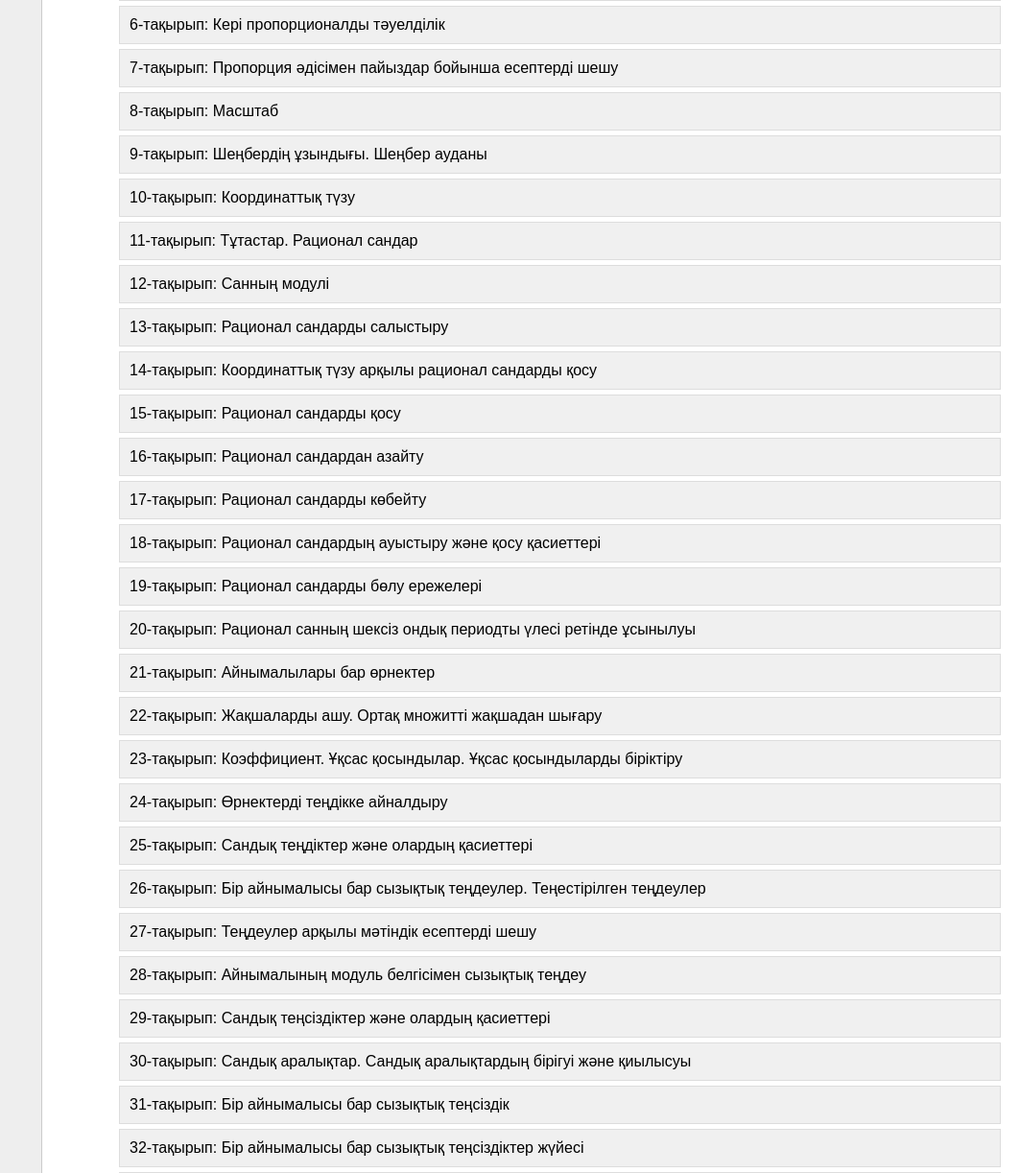
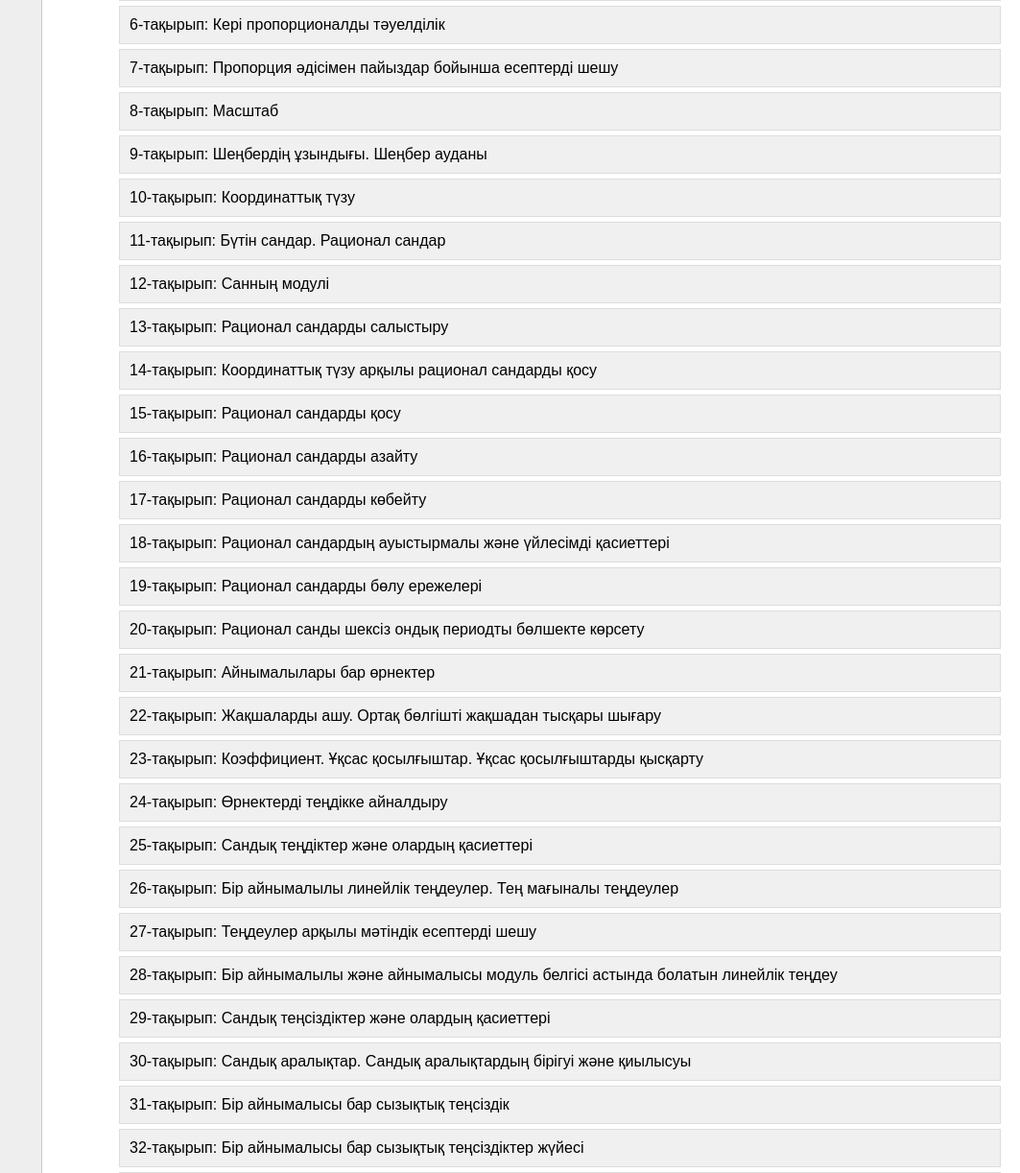
Before and after one commit to KenyanWarriorTea/Math_tests, a Django app: page /kz/ in a window 1280 px wide. Shown: the part 447-1669 px from the top of the page at 96% size, without its empty margins (217-1280 px from the left). Run offline with Django 5.2, Linux system fonts and the light colour scheme; data that the repository does not hold is empty.

Commit message:
Сайтпочтиготов

```diff
--- a/bard/static/css/styles.css
+++ b/bard/static/css/styles.css
@@ -444,7 +444,7 @@ ul.lang-list li a:hover {color: #fdc073;}
 	padding: 5px;
 	color: #aaa;
 	font-size: 14px;
-	font-family: Verdana, Geneva, Arial, Helvetica;
+	font-family: Verdana, Geneva, Arial, Helvetica, serif;
 	text-align: left;
 	overflow: hidden;
 }
@@ -512,3 +512,34 @@ ul.lang-list li a:hover {color: #fdc073;}
 .list-pages .page-num-selected:hover {
 	box-shadow: none;
 }
+@media (max-width: 768px) {
+    /* Стили для мобильных устройств */
+    .header, .mainmenu {
+        /* Пример: уменьшение размера шрифта для меню */
+        font-size: 14px;
+    }
+
+    .custom-button, .submit-button, .custom-test-button {
+        /* Пример: уменьшение размера кнопок */
+        padding: 8px 16px;
+        font-size: 14px;
+    }
+
+    ul.tests li, ul.mainmenu li, .left-chapters ul li {
+        /* Пример: уменьшение отступов */
+        margin-bottom: 3px;
+    }
+
+    .left-chapters ul {
+        /* Пример: уменьшение ширины боковой панели */
+        width: 100%;
+        padding: 10px;
+    }
+
+    .content {
+        /* Пример: уменьшение отступов для основного содержимого */
+        padding: 20px;
+    }
+
+    /* Дополнительные стили для мобильных устройств */
+}
--- a/bard/templates/base2.html
+++ b/bard/templates/base2.html
@@ -74,24 +74,24 @@
         <li><a href="/topics/46">8-тақырып: Масштаб</a></li>
         <li><a href="/topics/47">9-тақырып: Шеңбердің ұзындығы. Шеңбер ауданы</a></li>
         <li><a href="/topics/48">10-тақырып: Координаттық түзу</a></li>
-        <li><a href="/topics/49">11-тақырып: Тұтастар. Рационал сандар</a></li>
+        <li><a href="/topics/49">11-тақырып: Бүтін сандар. Рационал сандар</a></li>
         <li><a href="/topics/50">12-тақырып: Санның модулі</a></li>
         <li><a href="/topics/51">13-тақырып: Рационал сандарды салыстыру</a></li>
         <li><a href="/topics/52">14-тақырып: Координаттық түзу арқылы рационал сандарды қосу</a></li>
         <li><a href="/topics/53">15-тақырып: Рационал сандарды қосу</a></li>
-        <li><a href="/topics/54">16-тақырып: Рационал сандардан азайту</a></li>
+        <li><a href="/topics/54">16-тақырып: Рационал сандарды азайту</a></li>
         <li><a href="/topics/55">17-тақырып: Рационал сандарды көбейту</a></li>
-        <li><a href="/topics/56">18-тақырып: Рационал сандардың ауыстыру және қосу қасиеттері</a></li>
+        <li><a href="/topics/56">18-тақырып: Рационал сандардың ауыстырмалы және үйлесімді қасиеттері</a></li>
         <li><a href="/topics/57">19-тақырып: Рационал сандарды бөлу ережелері</a></li>
-        <li><a href="/topics/58">20-тақырып: Рационал санның шексіз ондық периодты үлесі ретінде ұсынылуы</a></li>
+        <li><a href="/topics/58">20-тақырып: Рационал санды шексіз ондық периодты бөлшекте көрсету</a></li>
         <li><a href="/topics/59">21-тақырып: Айнымалылары бар өрнектер</a></li>
-        <li><a href="/topics/60">22-тақырып: Жақшаларды ашу. Ортақ множитті жақшадан шығару</a></li>
-        <li><a href="/topics/61">23-тақырып: Коэффициент. Ұқсас қосындылар. Ұқсас қосындыларды біріктіру</a></li>
+        <li><a href="/topics/60">22-тақырып: Жақшаларды ашу. Ортақ бөлгішті жақшадан тысқары шығару</a></li>
+        <li><a href="/topics/61">23-тақырып: Коэффициент. Ұқсас қосылғыштар. Ұқсас қосылғыштарды қысқарту</a></li>
         <li><a href="/topics/62">24-тақырып: Өрнектерді теңдікке айналдыру</a></li>
         <li><a href="/topics/63">25-тақырып: Сандық теңдіктер және олардың қасиеттері</a></li>
-        <li><a href="/topics/64">26-тақырып: Бір айнымалысы бар сызықтық теңдеулер. Теңестірілген теңдеулер</a></li>
+        <li><a href="/topics/64">26-тақырып: Бір айнымалылы линейлік теңдеулер. Тең мағыналы теңдеулер</a></li>
         <li><a href="/topics/65">27-тақырып: Теңдеулер арқылы мәтіндік есептерді шешу</a></li>
-        <li><a href="/topics/66">28-тақырып: Айнымалының модуль белгісімен сызықтық теңдеу</a></li>
+        <li><a href="/topics/66">28-тақырып: Бір айнымалылы және айнымалысы модуль белгісі астында болатын линейлік теңдеу</a></li>
         <li><a href="/topics/67">29-тақырып: Сандық теңсіздіктер және олардың қасиеттері</a></li>
         <li><a href="/topics/68">30-тақырып: Сандық аралықтар. Сандық аралықтардың бірігуі және қиылысуы</a></li>
         <li><a href="/topics/69">31-тақырып: Бір айнымалысы бар сызықтық теңсіздік</a></li>
--- a/bard/templates/topic_details.html
+++ b/bard/templates/topic_details.html
@@ -97,7 +97,7 @@
     }
 
     if (allTopicsElement) {
-        allTopicsElement.innerHTML = (lang === 'kk') ? '<a href="{% url 'home2' %}">Барлық тақырыптар</a>' : '<a href="{% url 'home2' %}">Все темы</a>';
+        allTopicsElement.innerHTML = (lang === 'kk') ? '<a href="{% url 'home2' %}">Барлық тақырыптар</a>' : '<a href="{% url 'home' %}">Все темы</a>';
     }
      if (testLinkElement) {
         testLinkElement.textContent = (lang === 'kk') ? 'Тестті өту' : 'Пройти тест';
--- a/bard/views.py
+++ b/bard/views.py
@@ -1,13 +1,12 @@
 from django.contrib.auth import logout, login
 from django.contrib.auth.views import LoginView
-from django.http import HttpResponseNotFound, JsonResponse, HttpResponseRedirect
+from django.http import HttpResponseNotFound
 from django.urls import reverse_lazy
 from django.views.generic import ListView, CreateView
 from .forms import *
 from .utils import *
+from django.contrib.auth.decorators import login_required
 from django.shortcuts import redirect
-from django.contrib.auth.decorators import login_required
-from django.shortcuts import render, redirect
 from .models import TestResult, Test
 
 from .models import MathTopic
@@ -51,9 +50,7 @@ def test_view(request, test_id):
 @login_required
 def profile(request):
     user = request.user
-    tests = Test.objects.all()  # Получите все тесты, которые вам нужны для профиля пользователя
-
-    # Создайте словарь, где ключами будут тесты, а значениями будут результаты пользователя
+    tests = Test.objects.all()
     test_results = {}
     for test in tests:
         user_test_result = TestResult.objects.filter(user=user, test=test).first()
@@ -156,19 +153,3 @@ class Home2(DataMixin, ListView):
         context = super().get_context_data(**kwargs)
         c_def = self.get_user_context(title="Басты бет")
         return dict(list(context.items()) + list(c_def.items()))
-
-    def get_success_url(self):
-        return redirect('home2')
-
-
-class RegisterUserForm(UserCreationForm):
-    # ... ваш код ...
-
-    def save(self, commit=True):
-        user = super().save(commit=False)
-        if commit:
-            user.save()
-            user_profile = UserProfile.objects.get(user=user)
-            user_profile.status = self.cleaned_data['status']
-            user_profile.save()
-        return user
```
Also changed, not shown: bard/models.py (+1 -24 lines), bard/migrations/0012_userprofile.py (added), bard/migrations/0013_topic_delete_userprofile.py (added).
